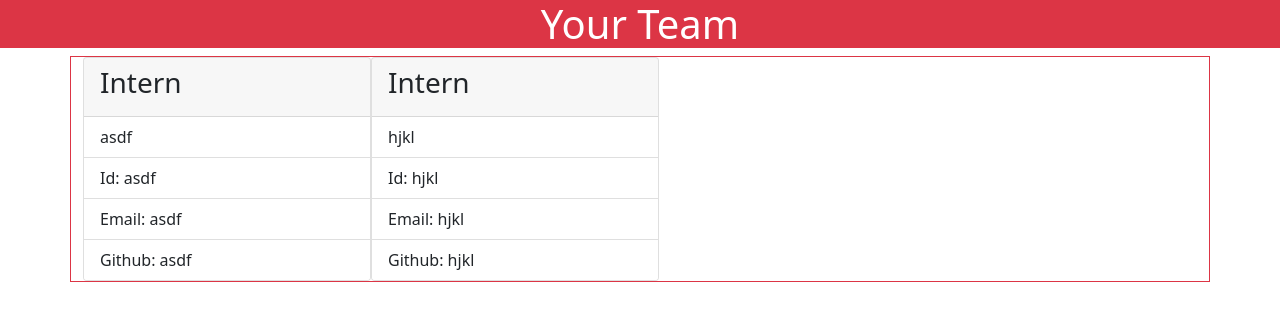
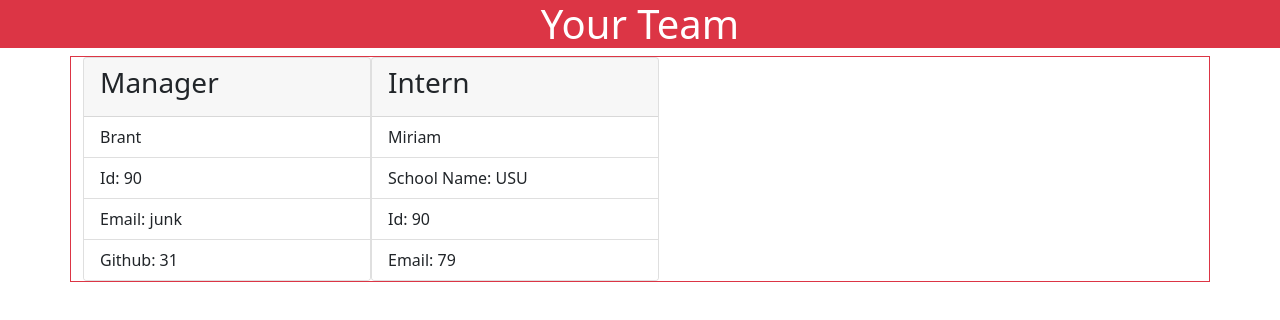
Before and after one commit to BrantMartin/OOSHW10, a website: page index.html in a window 1280 px wide. Drawn offline with nearby package versions, Linux system fonts and the light colour scheme.

Commit message:
commit for before I record to submit

```diff
--- a/index.html
+++ b/index.html
@@ -17,26 +17,35 @@
         <main class="container border border-danger d-flex flex-wrap">
         <div class="card" style="width: 18rem;">
             <div class="card-header">
-              <h3>Intern </h3>
+              <h3>Manager</h3>
             </div>
             <ul class="list-group list-group-flush">
-              <li class="list-group-item">asdf</li>
-              <li class="list-group-item">Id: asdf</li>
-              <li class="list-group-item">Email: asdf</li>
-              <li class="list-group-item">Github: asdf</li>
+              <li class="list-group-item">Brant</li>
+              <li class="list-group-item">Id: 90</li>
+              <li class="list-group-item">Email: junk</li>
+              <li class="list-group-item">Github: 31</li>
             </ul>
           </div><div class="card" style="width: 18rem;">
             <div class="card-header">
-              <h3>Intern </h3>
+              <h3>Intern</h3>
             </div>
             <ul class="list-group list-group-flush">
-              <li class="list-group-item">hjkl</li>
-              <li class="list-group-item">Id: hjkl</li>
-              <li class="list-group-item">Email: hjkl</li>
-              <li class="list-group-item">Github: hjkl</li>
+              <li class="list-group-item">Miriam</li>
+              <li class="list-group-item">School Name: USU</li>
+              <li class="list-group-item">Id: 90</li>
+              <li class="list-group-item">Email: 79</li>
             </ul>
           </div>
         </main>
+            <!-- Optional JavaScript; choose one of the two! -->
+
+            <!-- Option 1: Bootstrap Bundle with Popper -->
             <script src="https://cdn.jsdelivr.net/npm/bootstrap@5.1.3/dist/js/bootstrap.bundle.min.js" integrity="sha384-ka7Sk0Gln4gmtz2MlQnikT1wXgYsOg+OMhuP+IlRH9sENBO0LRn5q+8nbTov4+1p" crossorigin="anonymous"></script>
+
+            <!-- Option 2: Separate Popper and Bootstrap JS -->
+            <!--
+            <script src="https://cdn.jsdelivr.net/npm/@popperjs/core@2.10.2/dist/umd/popper.min.js" integrity="sha384-7+zCNj/IqJ95wo16oMtfsKbZ9ccEh31eOz1HGyDuCQ6wgnyJNSYdrPa03rtR1zdB" crossorigin="anonymous"></script>
+            <script src="https://cdn.jsdelivr.net/npm/bootstrap@5.1.3/dist/js/bootstrap.min.js" integrity="sha384-QJHtvGhmr9XOIpI6YVutG+2QOK9T+ZnN4kzFN1RtK3zEFEIsxhlmWl5/YESvpZ13" crossorigin="anonymous"></script>
+            -->
           </body>
         </html>
--- a/index.js
+++ b/index.js
@@ -121,7 +121,7 @@
         if(element.getRole() === "intern"){
             htmlTEXT += `<div class="card" style="width: 18rem;">
             <div class="card-header">
-              <h3>Intern </h3>
+              <h3>Intern</h3>
             </div>
             <ul class="list-group list-group-flush">
               <li class="list-group-item">${element.name}</li>
@@ -133,7 +133,7 @@
         }else if(element.getRole() === 'engineer'){
             htmlTEXT += `<div class="card" style="width: 18rem;">
             <div class="card-header">
-              <h3>Intern </h3>
+              <h3>Engineer</h3>
             </div>
             <ul class="list-group list-group-flush">
               <li class="list-group-item">${element.name}</li>
@@ -145,7 +145,7 @@
         }else if (element.getRole() === 'manager'){
             htmlTEXT += `<div class="card" style="width: 18rem;">
             <div class="card-header">
-              <h3>Intern </h3>
+              <h3>Manager</h3>
             </div>
             <ul class="list-group list-group-flush">
               <li class="list-group-item">${element.name}</li>
```
